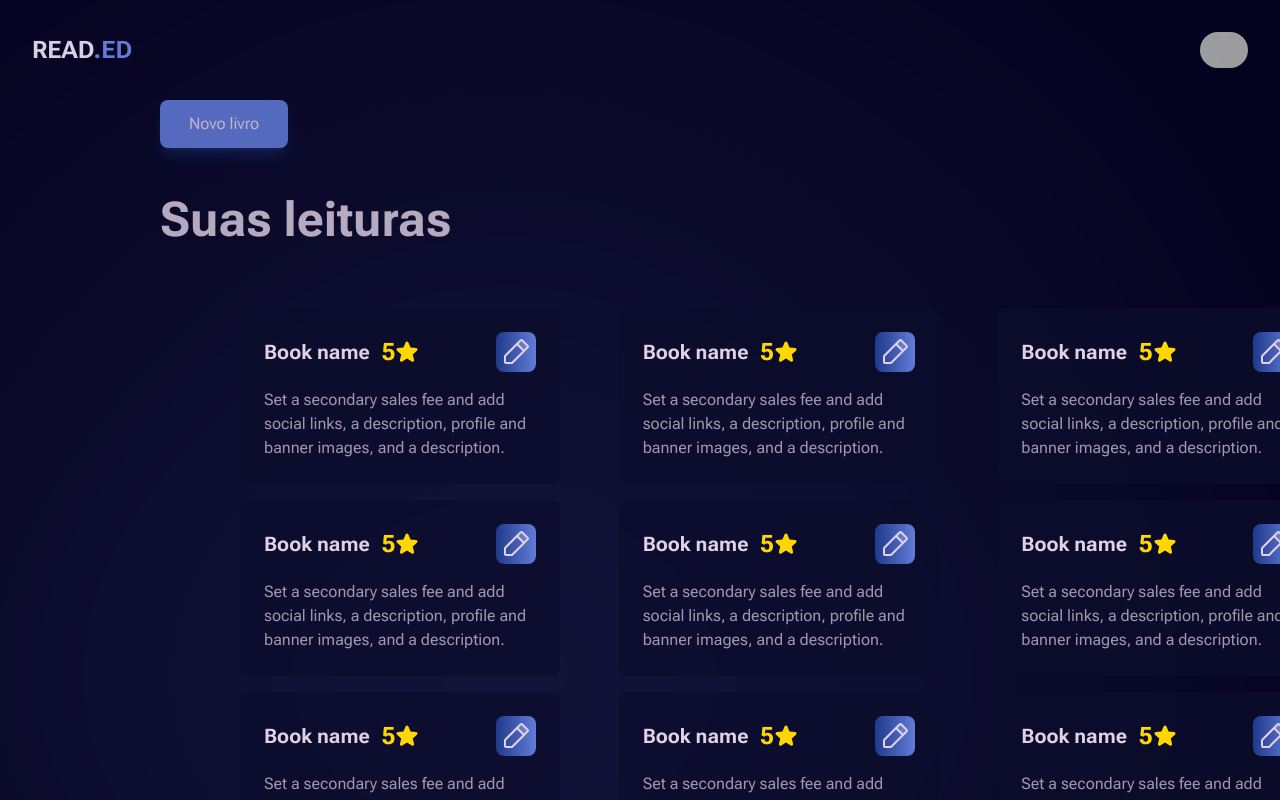
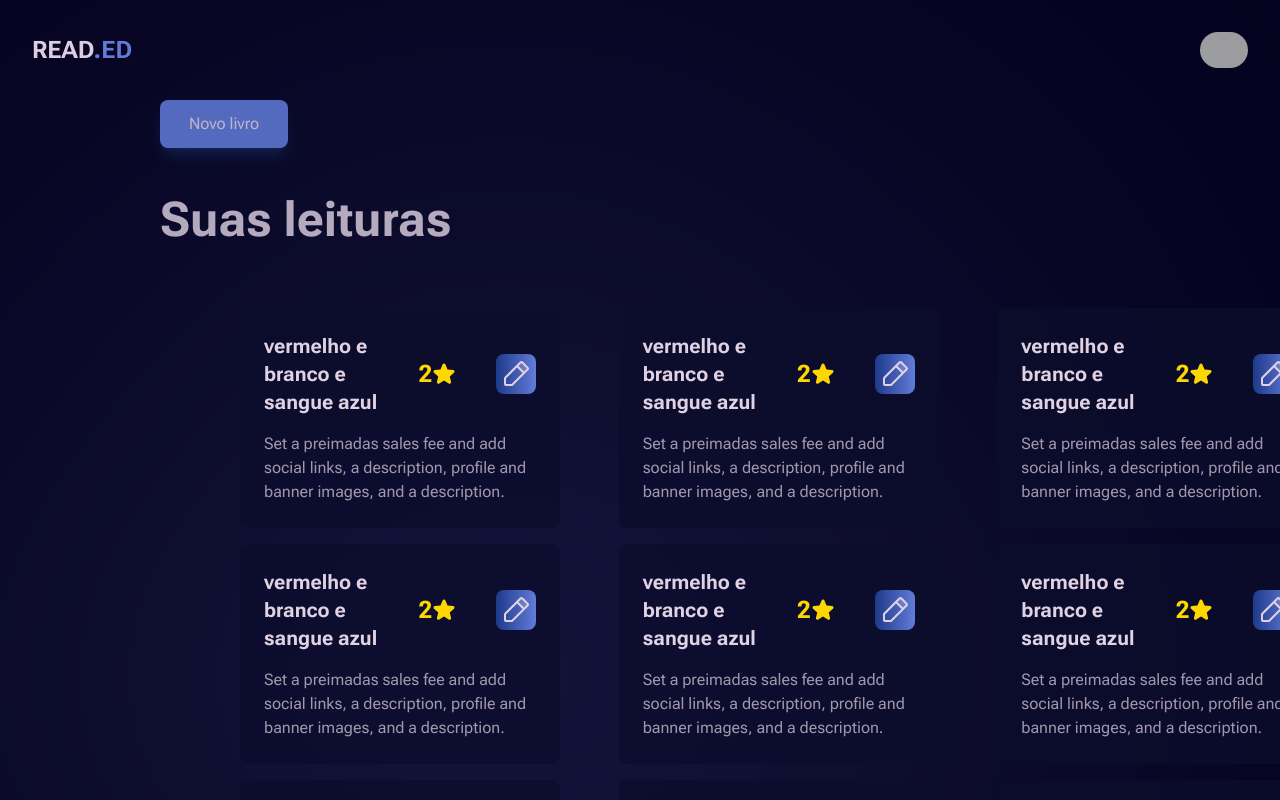
Before and after one commit to nilloferreiira/readed, a Next.js app: page /home in a window 1280 px wide. Built offline with nearby package versions, Linux system fonts and the light colour scheme; grey boxes are pictures that could not be loaded.

Commit message:
inicio da criacao da context api

```diff
--- a/src/app/layout.tsx
+++ b/src/app/layout.tsx
@@ -1,6 +1,7 @@
 import type { Metadata } from "next";
 import { Roboto_Flex as Roboto } from "next/font/google";
 import "./globals.css";
+import { BookProvider } from "@/context/BookProvider";
 
 const roboto = Roboto({ subsets: ["latin"], variable: "--font-roboto" });
 
@@ -17,11 +18,13 @@ export default function RootLayout({
   return (
     <html lang="en">
       <body className={`${roboto.variable} font-sans bg-bg text-fontWhite`}>
-
-        <div className={`
+        <BookProvider>
+          <div
+            className={`
           relative h-screen overflow-x-hidden z-50
           scrollbar scrollbar-thumb-rounded-full scrollbar-h-3 scrollbar-w-2 scrollbar-thumb-blue-950
-        `}>
+        `}
+          >
             <div
               className={`
                         absolute
@@ -42,7 +45,7 @@ export default function RootLayout({
             />
             {children}
           </div>
-
+        </BookProvider>
       </body>
     </html>
   );
--- a/src/components/homePage/BookCard.tsx
+++ b/src/components/homePage/BookCard.tsx
@@ -1,7 +1,13 @@
 "use client";
 import { PencilSimple, Star } from "@phosphor-icons/react";
+import { useBooks } from "@/hooks/useBooks";
+import { useContext } from "react";
+import BookContext from "@/context/BookProvider";
 
 export function BookCard() {
+  const { book } = useBooks()
+  // const book = useContext(BookContext)
+
   return (
     <div
       className={`
@@ -18,9 +24,9 @@ export function BookCard() {
       {/* cardHeader */}
       <div className="flex items-center justify-between gap-10 w-full">
         <h1 className="text-xl font-bold flex items-center justify-center gap-3">
-          Book name
+          {book.name}
           <span className="flex items-center justify-center text-startRating text-2xl">
-            5
+            {book.rating}
             <Star size={24} color="#FFD700" weight="fill" />
           </span>
         </h1>
@@ -34,8 +40,7 @@ export function BookCard() {
       {/* cardContent */}
 
       <p className="text-fontWhite opacity-70 text-base">
-        Set a secondary sales fee and add social links, a description, profile
-        and banner images, and a description.
+        {book.review}
       </p>
     </div>
   );
--- a/src/components/homePage/NewBook.tsx
+++ b/src/components/homePage/NewBook.tsx
@@ -1,4 +1,7 @@
+"use client"
+
 export function NewBook() {
+
   return (
     <button
       className={`
--- /dev/null
+++ b/src/context/BookProvider.tsx
@@ -0,0 +1,29 @@
+'use client'
+import { createContext, ReactNode, useState, useEffect } from "react";
+import { BookProps } from "@/lib/bookInterface";
+import { useBooks } from "@/hooks/useBooks";
+
+interface BookContextProps {
+  book: BookProps;
+}
+
+const BookContext = createContext<BookContextProps | undefined>(undefined);
+export default BookContext
+
+export function BookProvider({ children }: { children: ReactNode }) {
+  const { book }  = useBooks()
+
+  if(book === undefined) {
+    throw new Error('book is undefined')
+  }
+
+  useEffect(()=> {
+    console.log(book)
+  }, [book])
+
+  return (
+    <BookContext.Provider value={ { book } }>
+      {children}
+    </BookContext.Provider>
+  );
+}
--- /dev/null
+++ b/src/hooks/useBooks.ts
@@ -0,0 +1,29 @@
+import { useState, useEffect } from "react";
+import { BookProps } from "@/lib/bookInterface";
+
+export function useBooks() {
+  const [book, setBook] = useState({} as BookProps);
+
+  useEffect(() => {
+    setBook({
+      id: "z23",
+      name: "vermelho e branco e sangue azul",
+      author: "sldp",
+      review:
+        "Set a preimadas sales fee and add social links, a description, profile and banner images, and a description.",
+      rating: 2,
+    });
+  }, []);
+
+  const setNewBook = (book: BookProps) => {
+    setBook({
+      id: book.id,
+      name: book.name,
+      author: book.author,
+      review: book.review,
+      rating: book.rating,
+    });
+  };
+
+  return { book, setNewBook };
+}
--- /dev/null
+++ b/src/lib/bookInterface.ts
@@ -0,0 +1,7 @@
+export interface BookProps {
+  id: string;
+  name: string;
+  author: string;
+  review: string;
+  rating: number;
+}
```
Lines whose indentation alone changed are shown as unchanged.
